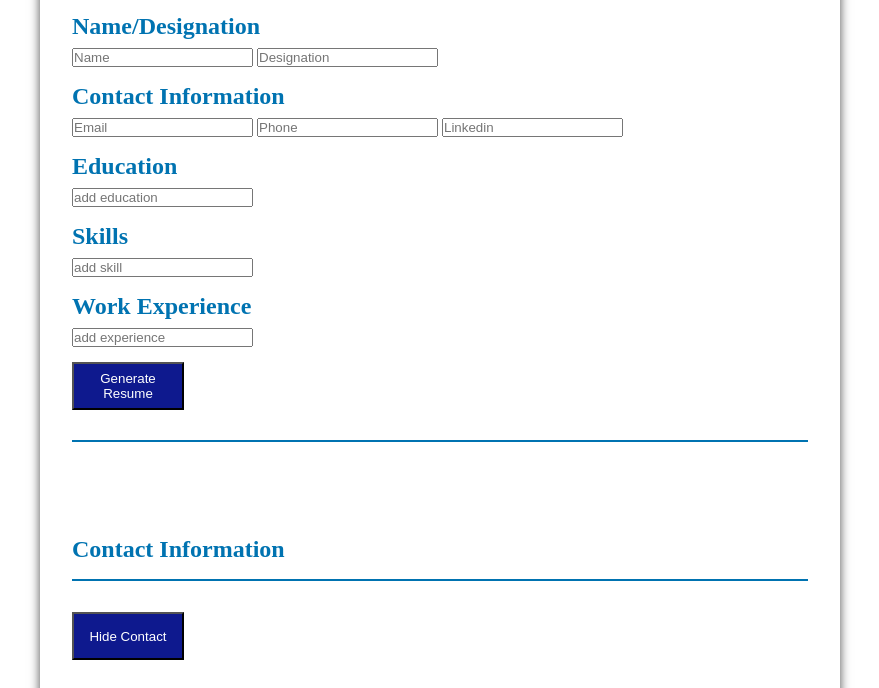
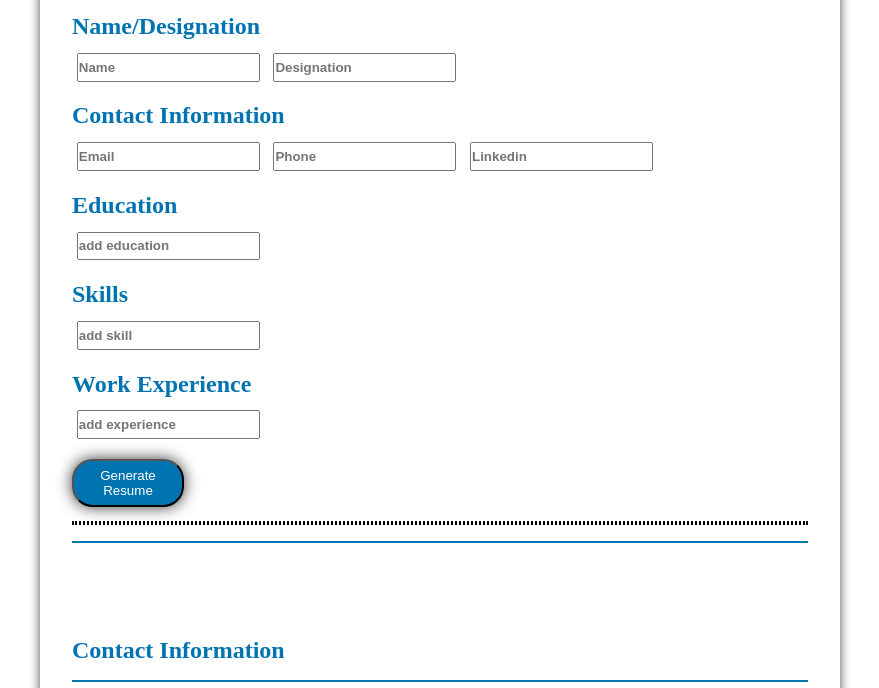
Before and after one commit to MuheebUrRehman/Milestone-Based-Interactive-Resume-Builder, a plain HTML site: page index.html in a window 1280 px wide. Shown: the part 72-760 px from the top of the page, without its empty margins (200-1079 px from the left). Drawn offline with Linux system fonts and the light colour scheme.

Commit message:
formatting

```diff
--- a/index.html
+++ b/index.html
@@ -42,6 +42,8 @@
       </section>
 
       <button id="convert" class="toggle">Generate Resume</button>
+
+      <hr class="line" />
 
       <div class="resume-container">
         <header class="name-header">
--- a/styles.css
+++ b/styles.css
@@ -10,6 +10,16 @@
   padding: 2rem;
   background: #fff;
   box-shadow: 0 0 10px rgba(0, 0, 0, 0.7);
+}
+
+.line {
+  border: 2px dotted black;
+}
+
+input {
+  margin: 0.3rem;
+  height: 1.8rem;
+  font-weight: bold;
 }
 
 .resume-container h2 {
@@ -54,7 +64,9 @@ li {
   margin-bottom: 2%;
   height: 3rem;
   width: 7rem;
-  background-color: rgb(14, 25, 142);
+  background-color: #0073b1;
+  border-radius: 1.3rem;
+  box-shadow:0 0 15px rgba(0, 0, 0, 0.8); ;
 }
 
 @media (max-width: 600px) {
```
